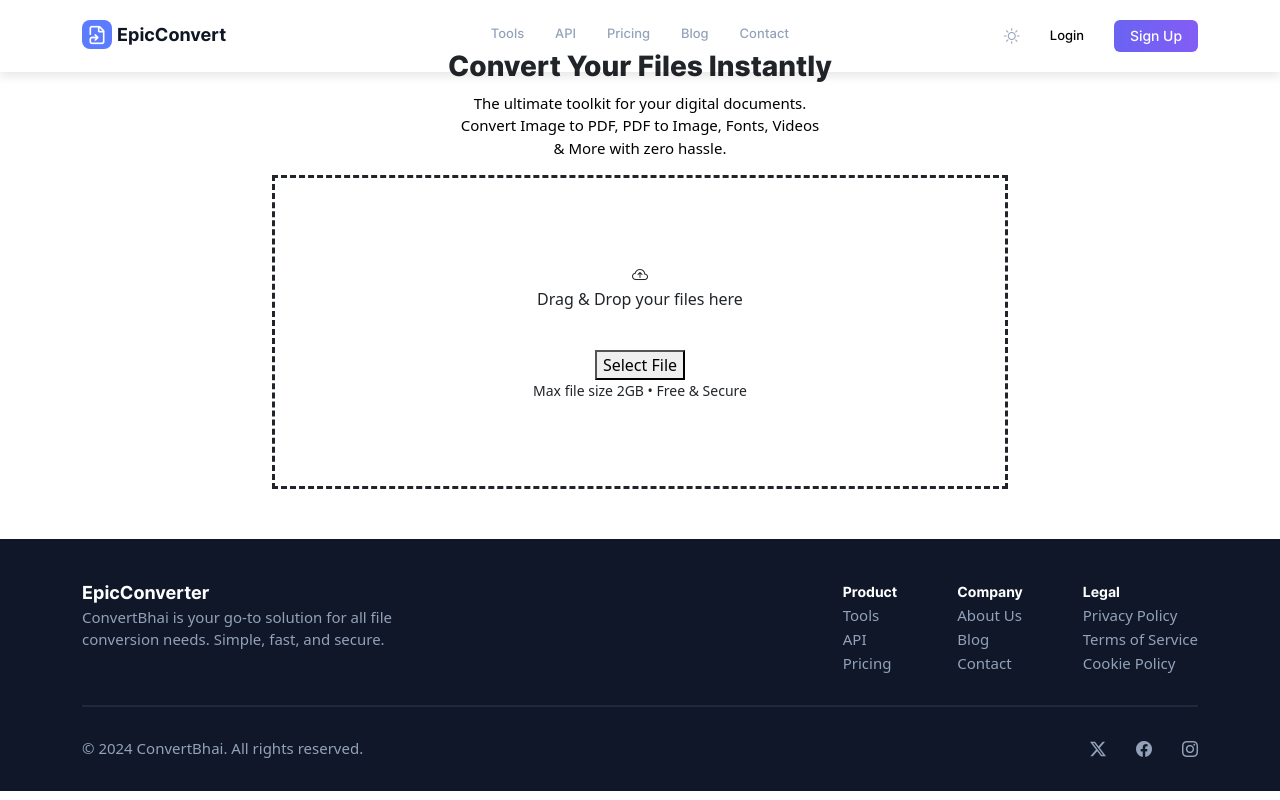
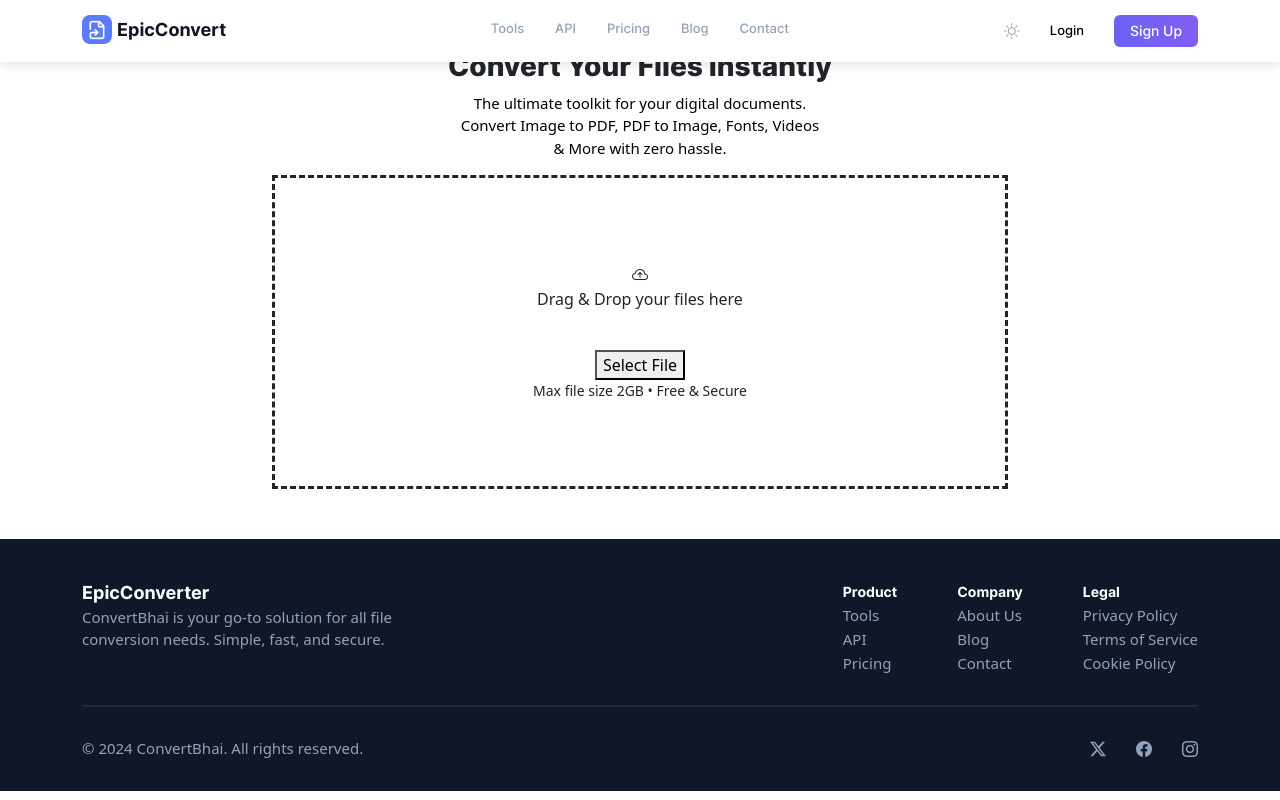
Before and after one commit to piyush88gravity/Epic-Converter, a React (Create React App) app: page / in a window 1280 px wide. Built offline with nearby package versions, Linux system fonts and the light colour scheme.

Commit message:
do some chnages

```diff
--- a/src/custom.css
+++ b/src/custom.css
@@ -1,11 +1,9 @@
 html{
     overflow-x: hidden;
 }
-
 body{
     background: #ffff;
 }
-
 h1,h2,h3,h4,h5,h6{
     font-family:"inter-extrabold";
 }
@@ -13,38 +11,36 @@
     color: #ffff;
     font-size: 15px;
 }
-
 a{
     text-decoration: none;
 }
-
 ul{
     list-style: none;
     padding: 0;
     margin: 0;
-
 }
-
 .img-responsive{
     display: block;
     max-width: 100%;
     height: auto;
 }
-
 /* .......Header......*/
 .header-area{
+padding: 15px 0px;
 position: fixed;
 top: 0;
 left: 0;
+right: 0;
 width: 100%;
-    padding: 20px 0;
+z-index: 9;
+background: #ffff;
 box-shadow: 0 4px 10px rgba(0, 0, 0, 0.1);
-    z-index: 1000;
 }
 .logo a span{
     font-family: "inter-bold";
     color: rgb(15, 23, 36);
     font-size: 18px;
+
 }
 .logo div{
     width: 30px;
```
Lines whose indentation alone changed are shown as unchanged.
